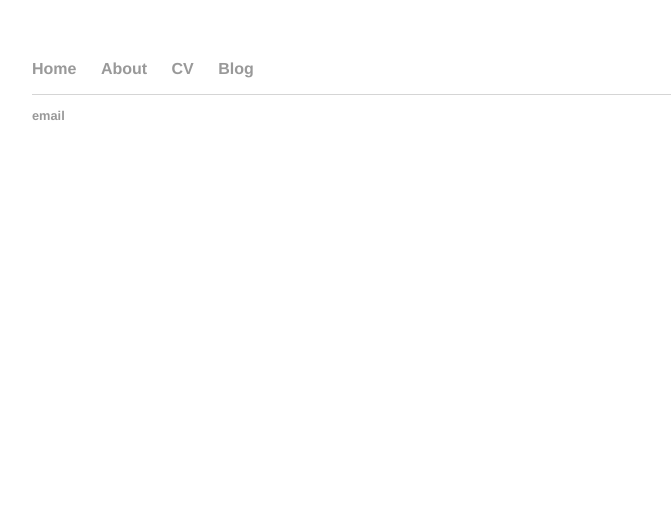
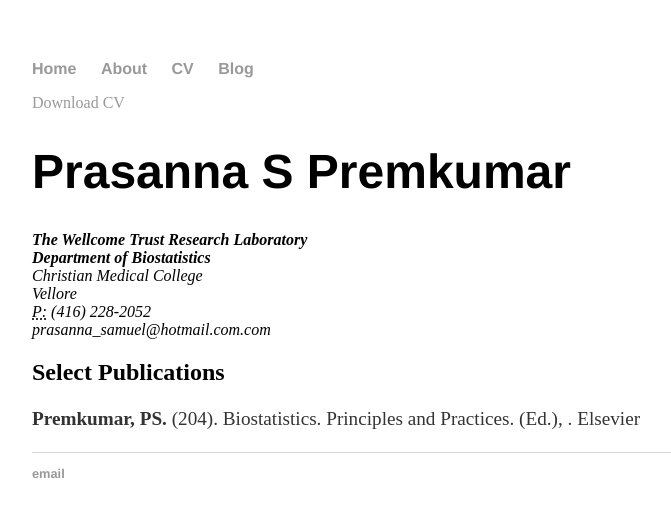
Before and after one commit to psp6/psp6.github.io, a Jekyll site: the page built from cv/index.html, in a window 1280 px wide. Shown: the top 517 px of the page, without its empty margins (160-831 px from the left). Built offline with Jekyll 4.4.1, drawn with Linux system fonts in a browser that asks for light colours.

Commit message:
Update index.html

```diff
--- a/cv/index.html
+++ b/cv/index.html
@@ -2,3 +2,21 @@
 layout: default
 title: mycv
 ---
+
+	<div class="cv">
+		<a href="#" class="download" title="Download CV as PDF">Download CV</a>
+					<h1>Prasanna S Premkumar</h1>
+					<address>
+					<strong>The Wellcome Trust Research Laboratory </strong><br>
+            <strong>Department of Biostatistics </strong> <br>
+					Christian Medical College<br>
+					Vellore<br>
+					<abbr title="phone">P:</abbr> (416) 228-2052<br>
+					<span class="obfuscate">prasanna_samuel@hotmail.com.com</span>
+					</address>
+
+					<h2>Select Publications</h2>
+
+					<p><strong>Premkumar, PS.</strong> (204). Biostatistics. Principles and Practices. (Ed.), </em>. Elsevier </a>
+
+	</div>
```
